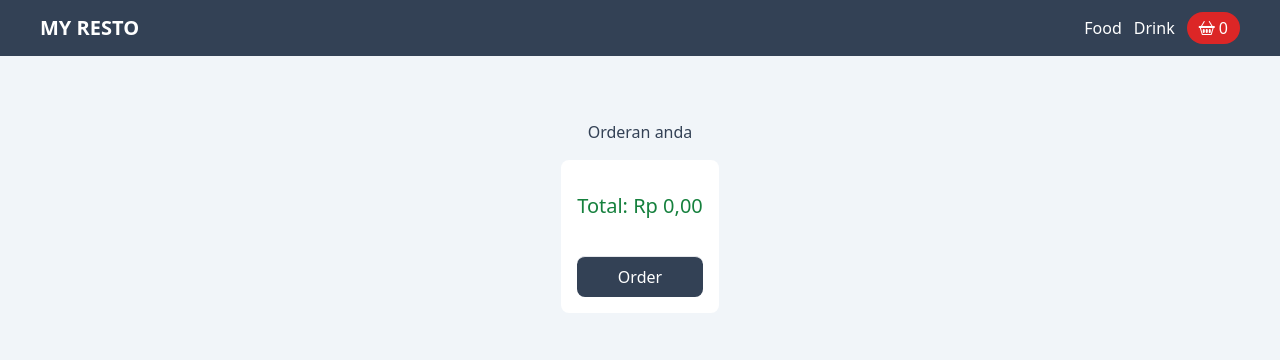
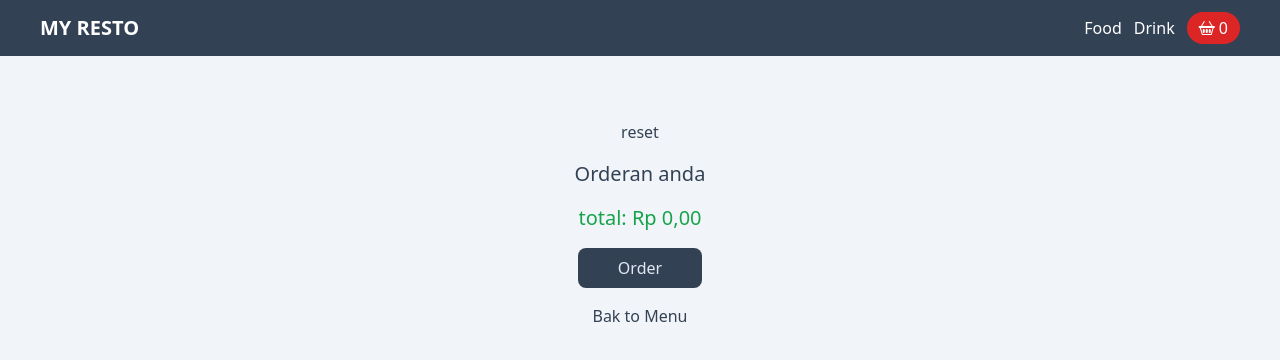
Before and after one commit to halloanewahyudi/myresto, a Vue app: page /cart in a window 1280 px wide. Shown: the top 360 px of the page. Built offline with nearby package versions, Linux system fonts and the light colour scheme.

Commit message:
edit order

```diff
--- a/src/assets/main.css
+++ b/src/assets/main.css
@@ -17,7 +17,7 @@
     input[type="mail"],
     input[type="tel"],
     textarea {
-    @apply p-1 rounded-lg border w-full;
+    @apply p-1 rounded-lg border;
 
     }
 
--- a/src/components/ListMenu.vue
+++ b/src/components/ListMenu.vue
@@ -1,12 +1,14 @@
 <script setup>
 import { useFetch } from '@vueuse/core';
-import { onMounted } from 'vue';
+import { onMounted, ref } from 'vue';
 import MenuItem from './MenuItem.vue';
 import { useCartStore } from '../stores/cart';
 import Loading from './icons/Loading.vue';
 const cart = useCartStore()
 const url = 'https://resto.ardanadutaperkasa.com/wp/wp-json/wp/v2/menu/?_embed';
 const { isFetching,isFinished,error, data } = useFetch(url).get().json()
+
+const status = ref(null)
 
 </script>
 <template>
@@ -15,8 +17,12 @@ const { isFetching,isFinished,error, data } = useFetch(url).get().json()
         <Loading />
     </div>
     <div v-else class="p-6 flex flex-col gap-4">
-        <menu-item v-for="(item) in data" :key="item.id" :id="item.id" :nama="item.title.rendered"
-            :gambar="item._embedded['wp:featuredmedia'][0].source_url" :harga="item.acf.price">
+
+        <menu-item v-for="(item,index) in data" :key="index"
+        :id="item.id"
+        :data-status="item.listItem"
+        :nama="item.title.rendered"
+        :gambar="item._embedded['wp:featuredmedia'][0].source_url" :harga="item.acf.price">
             {{ cart.itemMenu }}
         </menu-item>
     </div>
--- /dev/null
+++ b/src/components/ListOrder.vue
@@ -0,0 +1,31 @@
+<script setup>
+import { ref } from "vue"
+import { useCartStore } from "../stores/cart"
+
+const cart = useCartStore()
+const props = defineProps({
+    nama:String,
+    banyaknya:Number,
+    harga:Number,
+    jumlah:Number,
+    status:Boolean
+})
+const edit = ref(false)
+
+</script>
+<template>
+    <div class="p-3 bg-white rounded-lg flex flex-wrap justify-between gap-2 w-full ">
+        <div class="w-full flex basis-full gap-2 justify-between items-center border-b pb-3">
+            <span>{{ props.nama }}</span>
+            <div class="flex gap-2">
+                <button @click="cart.deleteMenu" class="text-xl text-red-500"><i class="bi bi-x-circle"></i></button>
+            <button @click="edit =! edit" class="text-xl text-green-500"><i class="bi bi-pencil-square"></i></button>
+            </div>
+        </div>
+        <span> Qty:
+           <slot v-if="edit" />
+            <span v-else>{{ props.banyaknya }} </span>
+        </span>
+        <span> Jumlah: {{ props.jumlah }}</span>
+    </div>
+</template>
--- a/src/components/MenuItem.vue
+++ b/src/components/MenuItem.vue
@@ -17,7 +17,7 @@ watch(qty,(newQty, oldQty )=>{
 })
 
 const open = ref(false)
-const listItem = ref(false)
+
 const getdata = computed(()=>{
     const dataMenu = {
         id:props.id,
@@ -28,11 +28,9 @@ const getdata = computed(()=>{
     }
   cart.itemMenu = dataMenu
   // manyamakan nilai list item
-  cart.listItem = listItem.value
 
   setTimeout(() => {
     open.value = false
-    listItem.value = true
   }, 500);
    return  dataMenu
 })
@@ -41,12 +39,11 @@ onMounted(()=>{
     if(jumlah.value == null){
         jumlah.value = props.harga
     }
-
 })
 </script>
 <template>
     <div>
-        <div :data-item="listItem" :id="'item-'+props.id" class="p-4 border bg-white rounded-lg hover:shadow-xl duration-200 flex-col gap-5 divide-y">
+        <div :id="'item-'+props.id" class="p-4 border bg-white rounded-lg hover:shadow-xl duration-200 flex-col gap-5 divide-y">
             <div class="flex flex-wrap gap-3 items-center justify-between" @click="open = !open">
                 <span class="flex gap-3 items-center">
                     <img :src="props.gambar" alt="" class="w-24 h-auto rounded-lg shrink-0">
@@ -61,7 +58,7 @@ onMounted(()=>{
                     </span>
                     {{ cart.rupiah(jumlah)}}
                 </div>
-                <button :id="'btn'+props.id" class="bg-slate-700 text-white hover:bg-slate-800 rounded-lg duration-200 py-1 px-3" @click.prevent="cart.order(getdata)">Order</button>
+                <button :id="'btn'+props.id" class="bg-slate-700 text-white hover:bg-slate-800 rounded-lg duration-200 py-1 px-3" @click="cart.order(getdata)">Order</button>
             </div>
         </div>
     </div>
--- a/src/components/Order.vue
+++ b/src/components/Order.vue
@@ -1,17 +1,14 @@
 <script setup>
+import { onMounted } from "vue";
 import { useCartStore } from "../stores/cart";
 const cart = useCartStore()
-
-const order = () => {
-    const dataOrder = {
-        order:cart.listMenu,
-        total:cart.total
-    }
-}
+onMounted(()=>{
+    cart.listItem = true
+})
 </script>
 <template>
     <div  class="flex flex-col gap-5 divide-y p-4 bg-white rounded-lg">
-        <div :data-id="'item-'+item.id"  class="flex flex-col text-sm" v-for="(item, index) in cart.listMenu" :key="item.id">
+        <div :data-status="cart.listItem" :data-id="'item-'+item.id"  class="flex flex-col text-sm" v-for="(item, index) in cart.listMenu" :key="item.id">
             <div class="flex gap-2">
                 <div class="shrink-0 ">
                     <div class="w-5 h-5 rounded-full flex items-center justify-center bg-slate-700 text-white">
--- a/src/router/index.js
+++ b/src/router/index.js
@@ -28,6 +28,11 @@ const router = createRouter({
       path: '/test',
       name: 'test',
       component: () => import('../views/TestForm.vue')
+    },
+    {
+      path: '/admin',
+      name: 'admin',
+      component: () => import('../views/admin/Orders.vue')
     }
 
   ]
--- a/src/stores/cart.js
+++ b/src/stores/cart.js
@@ -7,22 +7,15 @@ export const useCartStore = defineStore('cart',()=>{
     // menampung list order
   const  listMenu = ref([])
   const itemMenu = ref({})
-  const cartCount = ref(0)
-
 
   // sebagai penanda list ite,
-  const listItem = ref(false)
+  const listItem = ref(null)
 
     function order(item){
         if (!listMenu.value.find(selectedItem => selectedItem.id === item.id)) {
             listMenu.value = [...listMenu.value , item ]
-            cartCount.value++
+            listItem.value = item
             console.log(listMenu.value.length)
-            const getid = document.getElementById('item-'+item.id)
-             if(getid){
-               getid.classList.add('bg-slate-200')
-             }
-           console.log(getid)
         }
     }
 
@@ -37,15 +30,8 @@ export const useCartStore = defineStore('cart',()=>{
            // menhhapus price
             // mendelete list
             listMenu.value.splice(index, 1)
-            cartCount.value--
-            // mengurangi jumlah/ total harga apabila list sudah di delete
-            // kurang di keranjang
-           // tambahKeranjang.value--
+
         }
-    }
-
-    function resetCount(){
-        cartCount.value = 0
     }
 
     const rupiah = (number)=>{
@@ -55,19 +41,24 @@ export const useCartStore = defineStore('cart',()=>{
         }).format(number);
       }
 
+    const resetListMenu = () =>{
+      listMenu.value.splice(0, listMenu.value.length)
+
+    }
+
   const getDataOrder = ref([
    listMenu.value,
    total.value
   ])
+
     return {
         listMenu,
         itemMenu,
         total,
         order,
         deleteMenu,
-        cartCount,
         rupiah,
-        resetCount,
-        listItem
+        listItem,
+        resetListMenu
     }
 })
--- a/src/views/CartView.vue
+++ b/src/views/CartView.vue
@@ -1,11 +1,26 @@
 
 <script setup>
-import OrderVue from '../components/Order.vue';
+// import OrderVue from '../components/Order.vue';
+import { computed, onMounted, watch } from 'vue';
+import ListOrder from '../components/ListOrder.vue';
+import { useCartStore } from '../stores/cart';
+const cart = useCartStore()
 
 </script>
 <template>
   <div class="px-4 flex flex-col items-center gap-4 py-10">
-    <h4> Orderan anda </h4>
-    <OrderVue />
+    <button @click="cart.resetListMenu">reset</button>
+    <h4 class="text-xl"> Orderan anda </h4>
+
+    <list-order v-for="(item) in cart.listMenu" :key="item.id" :nama="item.nama" :banyaknya="item.banyaknya"
+      :jumlah="cart.rupiah(item.jumlah = item.harga * item.banyaknya)">
+      <input type="number" v-model="item.banyaknya" class="w-5">
+    </list-order>
+    <div class="flex flex-col gap-4">
+      <h4 class="text-xl text-green-600">total: {{ cart.rupiah(cart.total) }}</h4>
+      <button @click="$router.push('/customer')"
+        class="py-2 px-4 rounded-lg bg-slate-700 text-slate-200 hover:bg-slate-800 duration-200">Order</button>
+    </div>
+    <button @click="$router.push('/')"> Bak to Menu</button>
   </div>
 </template>
--- a/src/views/CustomerView.vue
+++ b/src/views/CustomerView.vue
@@ -1,5 +1,7 @@
 <script setup>
 import Customer from '../components/Customer.vue';
+import { useCartStore } from '../stores/cart';
+ const cart = useCartStore()
 </script>
 <template>
     <div class="px-4 max-w-md mx-auto">
--- a/src/views/ThanksView.vue
+++ b/src/views/ThanksView.vue
@@ -1,8 +1,14 @@
 <script setup>
+import { onMounted } from 'vue';
+import { useCartStore } from '../stores/cart';
 import { useCustomerStore } from '../stores/customer';
 const cust = useCustomerStore()
+const cart = useCartStore()
+
+
 </script>
 <template>
+
     <div class="text-center flex flex-col items-center justify-center min-h-[80vh] px-6 lg:px-10">
         <h2 class="text-xl"> Terima kasih  <strong> {{ cust.nama }} </strong></h2>
         <p>Silakan membayar pesanan anda, menu anda akan segera kami sediakan di meja <strong>{{ cust.meja }}  </strong></p>
--- /dev/null
+++ b/src/views/admin/Orders.vue
@@ -0,0 +1,45 @@
+<script setup>
+import { useFetch } from "@vueuse/core";
+import { computed, onMounted, ref } from "vue";
+import LoadingVue from "../../components/icons/Loading.vue";
+
+const url = 'https://resto.ardanadutaperkasa.com/wp/wp-json/wp/v2/customer/?_embed';
+const {data, isFetching, error} = useFetch(url).get().json()
+const orders = ref([])
+
+const getorder = (order)=>{
+   for (let index = 0; index < data.length; index++) {
+    const element = orders.value[index];
+       console.log(element[index])
+   }
+}
+onMounted(()=>{
+    getorder()
+})
+</script>
+<template>
+    <div class="max-w-screen-lg mx-autopx-6">
+        <div v-if="isFetching" class="flex flex-col justify-center text-center  items-center min-h-[80vh]">
+        <LoadingVue />
+    </div>
+        <ul v-else >
+            <li v-for="(item) in data" :key="item.id">
+            <span class=""> nama: {{ item.title.rendered }}</span>
+            <span class=""> meja: {{ item.acf.meja }}</span>
+            <span class=""> hp: {{ item.acf.hp }}</span>
+             <div>
+                <ul class="flex flex-col gap-4 divide-y">
+                    <li v-for="(item, index) in JSON.parse(item.acf.order )" :key="index" class="p-4 rounded-lg bg-white">
+                     <div> menu:{{ item.nama }} </div>
+                     <div> price : {{ item.harga }} </div>
+                     <div> qty : {{ item.banyaknya }} </div>
+                     <div> amount : {{ item.jumlah }} </div>
+                    </li>
+                </ul>
+
+                <div> total: {{ item.acf.total }}</div>
+             </div>
+            </li>
+        </ul>
+    </div>
+</template>
```
